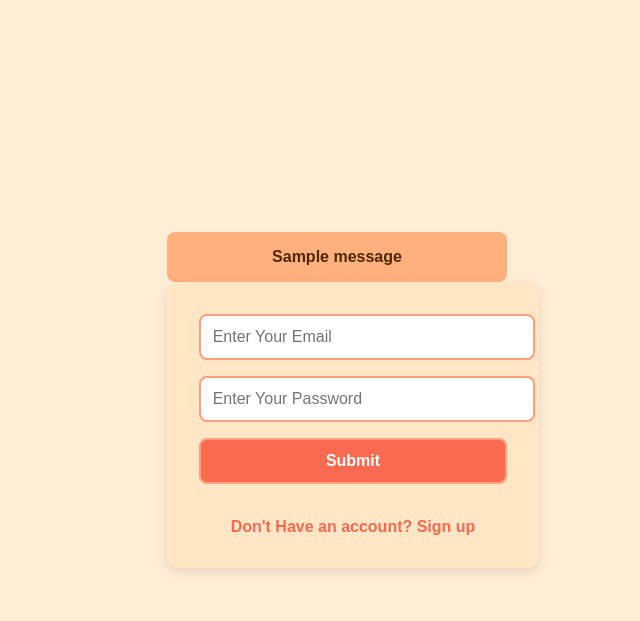
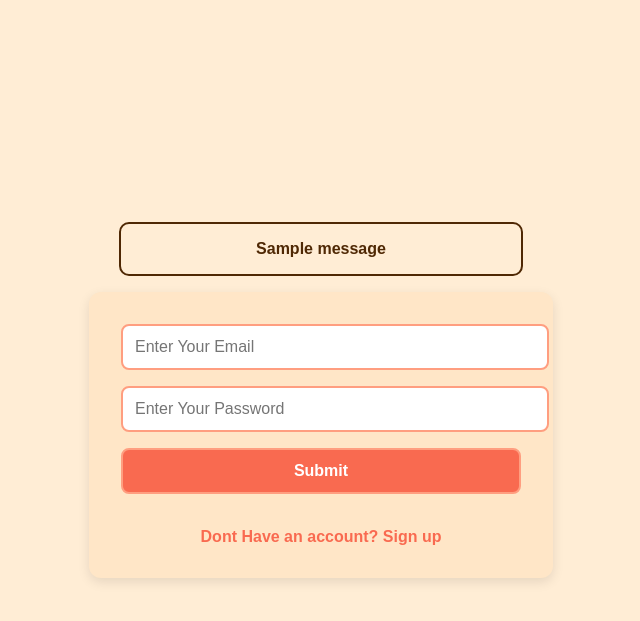
Before and after one commit to Power-0ff/Igcse, a Flask app: page /login in a window 1280 px wide. Shown: the top 621 px of the page, without its empty margins (319-959 px from the left). Run offline with Flask 3, Linux system fonts and the light colour scheme; one stand-in notice (Sample message) is shown.

Commit message:
commit 5

```diff
--- a/static/login.css
+++ b/static/login.css
@@ -11,29 +11,18 @@ body {
     flex-direction: column;
 }
 
-/* Flash Messages */
 .flashes {
     width: 100%;
     max-width: 400px;
-    text-align: center;
+    margin-bottom: 1rem;
+    border: #4F2804 2px solid;
+    background: linear-gradient(135deg #ff9853, #d65500);
+    border-radius: 10px;
+    -webkit-border-radius: 10px;
+    -moz-border-radius: 10px;
+    -ms-border-radius: 10px;
+    -o-border-radius: 10px;
 }
-
-.flash-message {
-    background-color: #FFB07C; /* Vibrant peach accent */
-    color: #4F2804; /* Deep brown text for contrast */
-    padding: 1rem;
-    margin: 0;
-    border-radius: 8px;
-    font-weight: bold;
-    width: 100%;
-    max-width: 400px;
-}
-
-/* Only show border when there is a message */
-.has-message .flash-message {
-    border: 2px solid #ff6233; /* Light coral border */
-}
-
 
 .block {
     background-color: #FFE6C7; /* Slightly darker peach for form block */
@@ -42,6 +31,14 @@ body {
     box-shadow: 0 4px 12px rgba(0, 0, 0, 0.1);
     max-width: 400px;
     width: 100%;
+    text-align: center;
+}
+
+/* Flash Messages */
+.flashes p {
+    color: #4F2804;
+    border-radius: 8px;
+    font-weight: bold;
     text-align: center;
 }
 
--- a/templates/login.html
+++ b/templates/login.html
@@ -3,31 +3,29 @@
     <head>
         <meta charset="utf-8">
         <meta http-equiv="X-UA-Compatible" content="IE=edge">
-    <title>Login</title>
+        <title></title>
         <meta name="description" content="">
         <meta name="viewport" content="width=device-width, initial-scale=1">
         <link rel="stylesheet" href="/static/login.css">
     </head>
     <body>
-    <div class="container">
-        <div class="flashes {% if messages %}has-message{% endif %}">
+        <div class="flashes">
             {% with messages = get_flashed_messages(with_categories=true) %}
                 {% if messages %}
                     {% for category, message in messages %}
-                        <p class="flash-message">{{ message }}</p>
+                    <p>{{ message }}</p>
                     {% endfor %}
                 {% endif %}
             {% endwith %}
         </div>
         <div class="block">
             <form action="/login" method="post">
-                <div class="em"><input type="email" name="email" placeholder="Enter Your Email" /></div>
-                <div class="pass"><input type="password" name="password" placeholder="Enter Your Password" /></div>
-                <div class="sub"><input type="submit" value="Submit" /></div>
+                <div class="em"><input type = "email" name = "email" placeholder="Enter Your Email" /></div>
+                <div class="pass"><input type = "password" name = "password" placeholder="Enter Your Password" /></div>
+                <div class="sub"><input type = "submit" value = "Submit" /></div>
                 <br>
-                <div class="slink"><a href="/sign_up">Don't Have an account? Sign up</a></div>
+                <div class="slink"><a href="/sign_up">Dont Have an account? Sign up</a></div>
             </form>
-        </div>
         </div>
     </body>
 </html>
```
Lines whose indentation alone changed are shown as unchanged.
